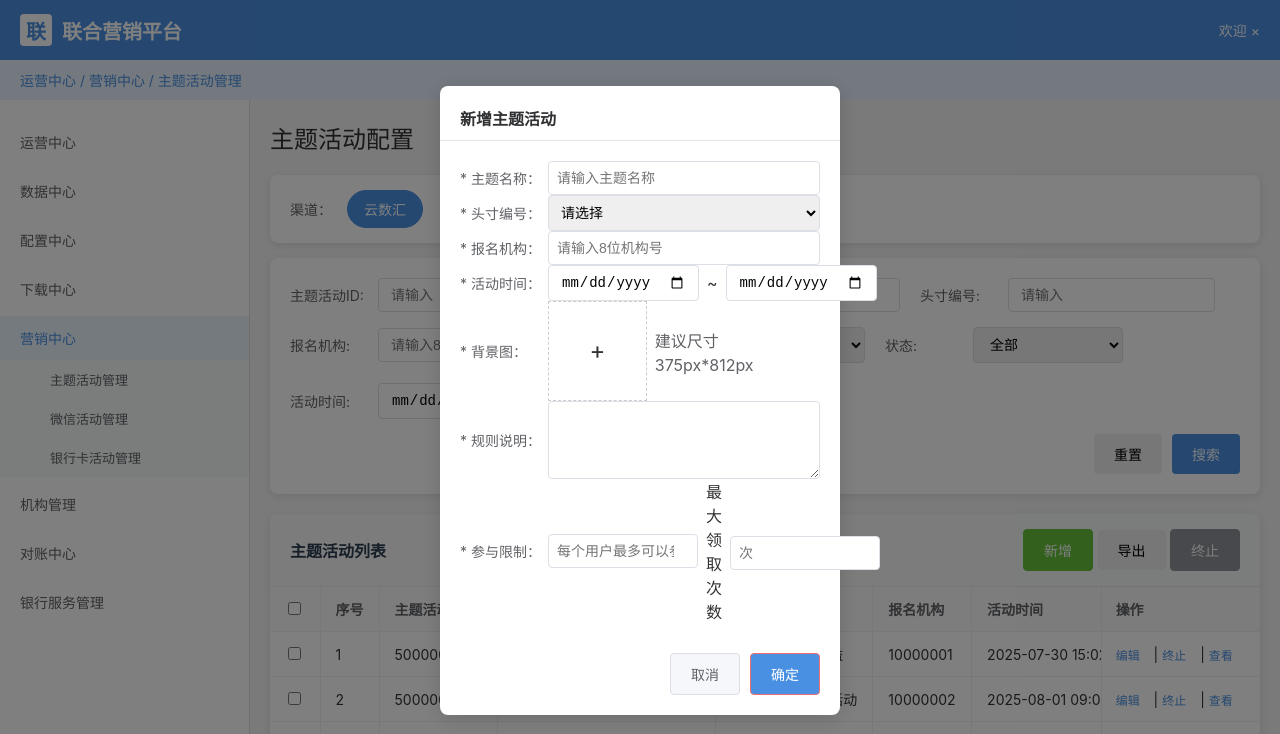
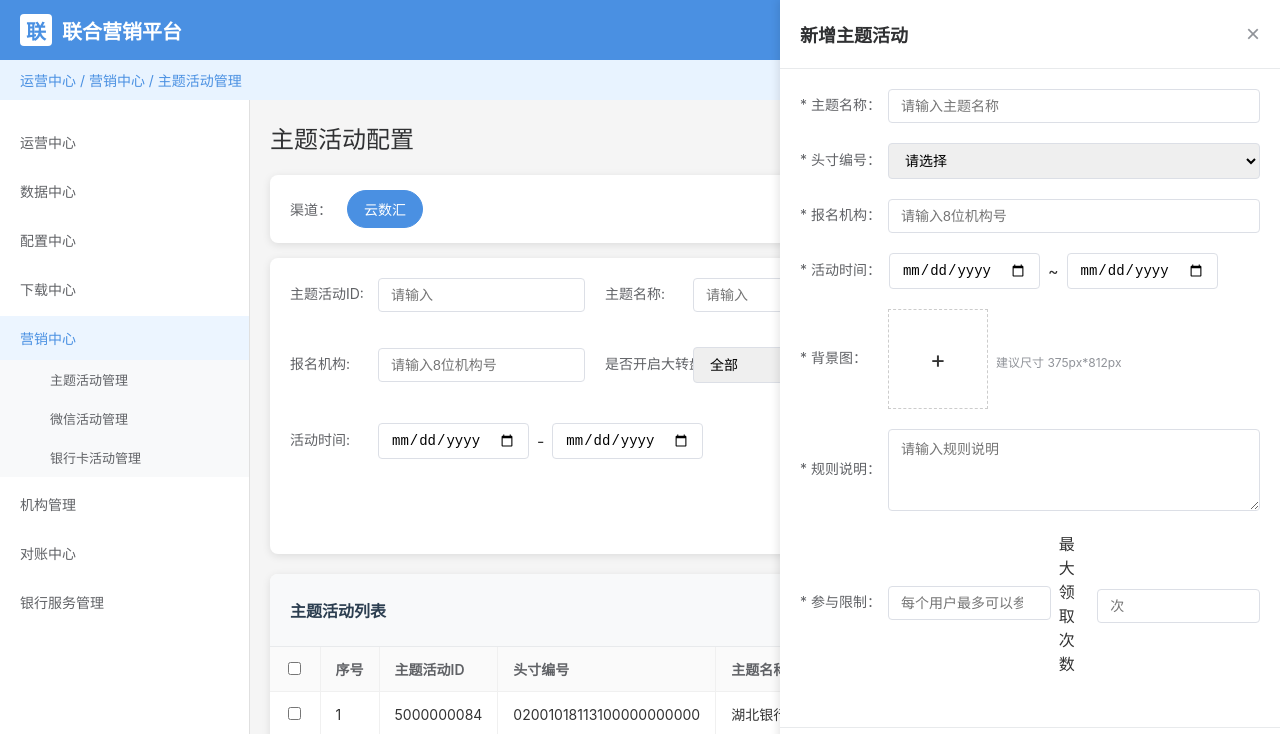
Before and after one commit to hubo1989/thirdparty_promotion_story, a plain HTML site: page activity_prototype.html in a window 1280 px wide. Both pictures are taken after a click on the button "新增". Shown: the top 734 px of the page. Drawn offline with Linux system fonts and the light colour scheme.

Commit message:
修改新增模态框为右侧弹出样式，占浏览器高度100%

```diff
--- a/activity_prototype.html
+++ b/activity_prototype.html
@@ -606,6 +606,92 @@
             background-color: #fdf6ec;
             color: #e6a23c;
         }
+
+        /* 新增右侧弹出模态框样式 */
+        .slide-modal {
+            position: fixed;
+            top: 0;
+            right: 0;
+            width: 500px;
+            height: 100%;
+            background-color: white;
+            box-shadow: -2px 0 8px rgba(0, 0, 0, 0.1);
+            z-index: 1003;
+            transform: translateX(100%);
+            transition: transform 0.3s ease;
+            display: flex;
+            flex-direction: column;
+        }
+
+        .slide-modal.show {
+            transform: translateX(0);
+        }
+
+        .slide-modal-header {
+            padding: 20px;
+            border-bottom: 1px solid #e8eaec;
+            display: flex;
+            justify-content: space-between;
+            align-items: center;
+        }
+
+        .slide-modal-header h3 {
+            margin: 0;
+            font-size: 18px;
+            color: #303133;
+        }
+
+        .slide-modal-close {
+            background: none;
+            border: none;
+            font-size: 24px;
+            cursor: pointer;
+            color: #909399;
+        }
+
+        .slide-modal-body {
+            flex: 1;
+            padding: 20px;
+            overflow-y: auto;
+        }
+
+        .slide-modal-footer {
+            padding: 15px 20px;
+            border-top: 1px solid #e8eaec;
+            display: flex;
+            justify-content: flex-end;
+            gap: 10px;
+        }
+
+        .form-group {
+            margin-bottom: 20px;
+        }
+
+        .form-group label {
+            display: block;
+            margin-bottom: 5px;
+            color: #606266;
+            font-size: 14px;
+        }
+
+        .form-group input,
+        .form-group select,
+        .form-group textarea {
+            width: 100%;
+            padding: 8px 12px;
+            border: 1px solid #dcdfe6;
+            border-radius: 4px;
+            font-size: 14px;
+            box-sizing: border-box;
+        }
+
+        .form-group input:focus,
+        .form-group select:focus,
+        .form-group textarea:focus {
+            outline: none;
+            border-color: #409eff;
+            box-shadow: 0 0 0 2px rgba(64, 158, 255, 0.2);
+        }
     </style>
 </head>
 <body>
@@ -1060,28 +1146,28 @@
         </div>
     </div>
 
-    <!-- 新增主题活动模态框 -->
-    <div class="confirm-overlay" id="addActivityModal" style="display: none;">
-        <div class="confirm-dialog">
-            <div class="confirm-header">
-                <h4>新增主题活动</h4>
+    <!-- 新增主题活动右侧弹出模态框 -->
+    <div class="slide-modal" id="addActivityModal">
+        <div class="slide-modal-header">
+            <h3>新增主题活动</h3>
+            <button class="slide-modal-close" id="closeAddActivityModal">&times;</button>
         </div>
-            <div class="confirm-body">
+        <div class="slide-modal-body">
             <form id="addActivityForm">
                 <div class="form-group">
                     <label for="newThemeName">* 主题名称：</label>
-                        <input type="text" id="newThemeName" placeholder="请输入主题名称" required style="width: 100%; padding: 8px; border: 1px solid #dcdfe6; border-radius: 4px;">
+                    <input type="text" id="newThemeName" placeholder="请输入主题名称" required>
                 </div>
                 <div class="form-group">
                     <label for="newHeaderNumber">* 头寸编号：</label>
-                        <select id="newHeaderNumber" required style="width: 100%; padding: 8px; border: 1px solid #dcdfe6; border-radius: 4px;">
+                    <select id="newHeaderNumber" required>
                         <option value="">请选择</option>
                         <!-- 假设这里有一些预定义的选项 -->
                     </select>
                 </div>
                 <div class="form-group">
                     <label for="newInstitution">* 报名机构：</label>
-                        <input type="text" id="newInstitution" placeholder="请输入8位机构号" required style="width: 100%; padding: 8px; border: 1px solid #dcdfe6; border-radius: 4px;">
+                    <input type="text" id="newInstitution" placeholder="请输入8位机构号" required>
                 </div>
                 <div class="form-group">
                     <label for="newActivityTime">* 活动时间：</label>
@@ -1097,25 +1183,24 @@
                         <span id="uploadText" style="font-size: 24px;">+</span>
                         <img id="previewImage" src="" style="max-width: 100%; max-height: 100%; display: none;">
                     </div>
-                        <p style="margin-top: 5px;">建议尺寸 375px*812px</p>
+                    <p style="margin-top: 5px; color: #909399; font-size: 12px;">建议尺寸 375px*812px</p>
                     <input type="file" id="imageUpload" accept="image/*" style="display: none;">
                 </div>
                 <div class="form-group">
                     <label for="newRules">* 规则说明：</label>
-                        <textarea id="newRules" rows="4" required style="width: 100%; padding: 8px; border: 1px solid #dcdfe6; border-radius: 4px;"></textarea>
+                    <textarea id="newRules" rows="4" required placeholder="请输入规则说明"></textarea>
                 </div>
                 <div class="form-group">
                     <label for="newParticipationLimit">* 参与限制：</label>
-                        <input type="number" id="newParticipationLimit" placeholder="每个用户最多可以参与" required style="width: 100%; padding: 8px; border: 1px solid #dcdfe6; border-radius: 4px;">
+                    <input type="number" id="newParticipationLimit" placeholder="每个用户最多可以参与" required>
                     <span>最大领取次数</span>
-                        <input type="number" id="newMaxDraws" placeholder="次" required style="width: 100%; padding: 8px; border: 1px solid #dcdfe6; border-radius: 4px; margin-top: 5px;">
+                    <input type="number" id="newMaxDraws" placeholder="次" required style="margin-top: 5px;">
                 </div>
             </form>
         </div>
-            <div class="confirm-footer">
+        <div class="slide-modal-footer">
             <button type="button" class="btn-cancel" id="cancelAddActivity">取消</button>
             <button type="button" class="btn-confirm" id="submitAddActivity" style="background-color: #4a90e2;">确定</button>
-            </div>
         </div>
     </div>
 
@@ -1250,18 +1335,12 @@
         // 新增主题活动相关函数
         function showAddActivityModal() {
             const modal = document.getElementById('addActivityModal');
-            modal.style.display = 'flex';
-            setTimeout(() => {
             modal.classList.add('show');
-            }, 10);
         }
 
         function closeAddActivityModal() {
             const modal = document.getElementById('addActivityModal');
             modal.classList.remove('show');
-            setTimeout(() => {
-                modal.style.display = 'none';
-            }, 300);
         }
 
         function submitAddActivityForm() {
@@ -1336,6 +1415,9 @@
             // 提交按钮事件
             document.getElementById('submitAddActivity').addEventListener('click', submitAddActivityForm);
 
+            // 关闭按钮事件
+            document.getElementById('closeAddActivityModal').addEventListener('click', closeAddActivityModal);
+
             // 图片上传区域点击事件
             document.getElementById('imageUploadArea').addEventListener('click', function() {
                 document.getElementById('imageUpload').click();
```
Lines whose indentation alone changed are shown as unchanged.
